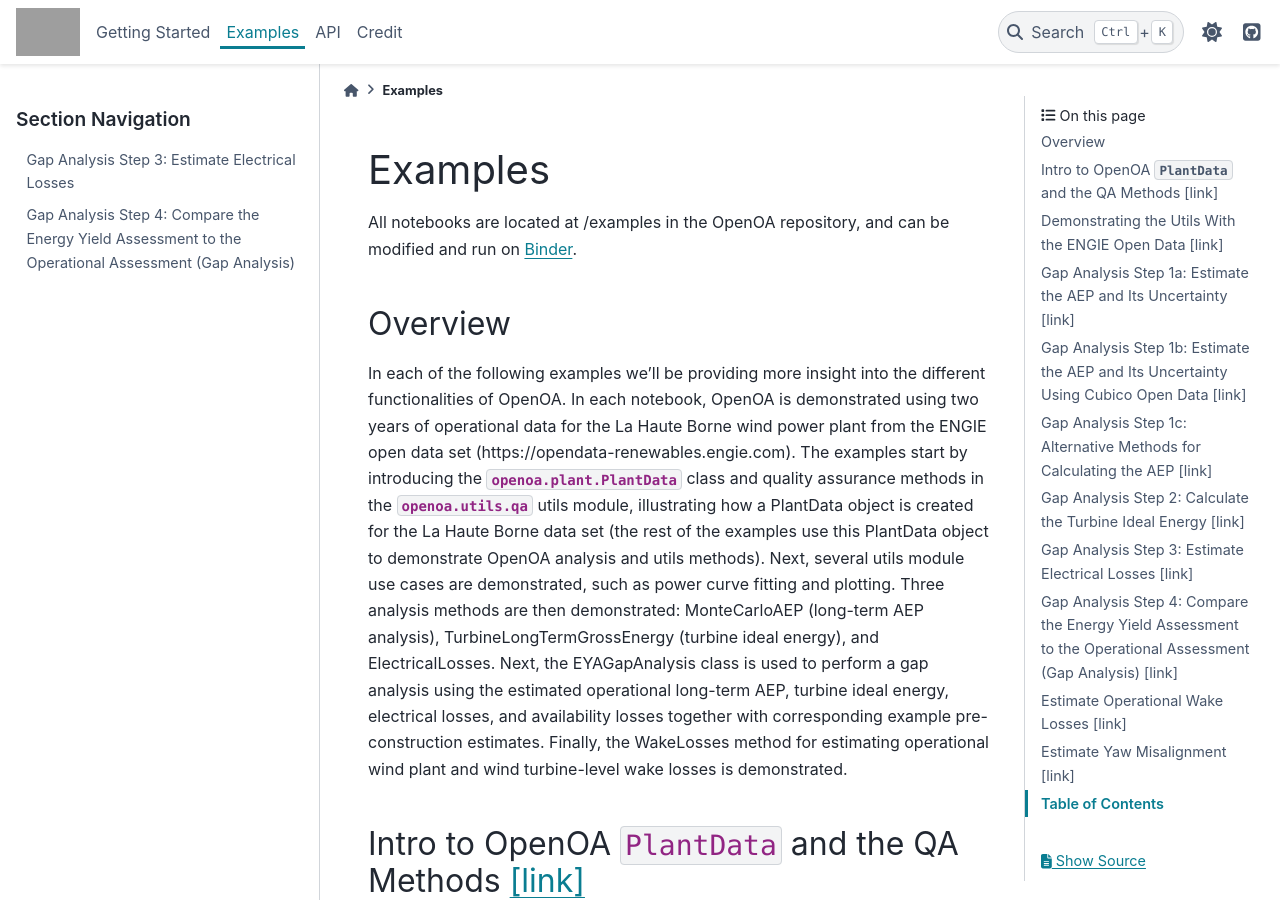
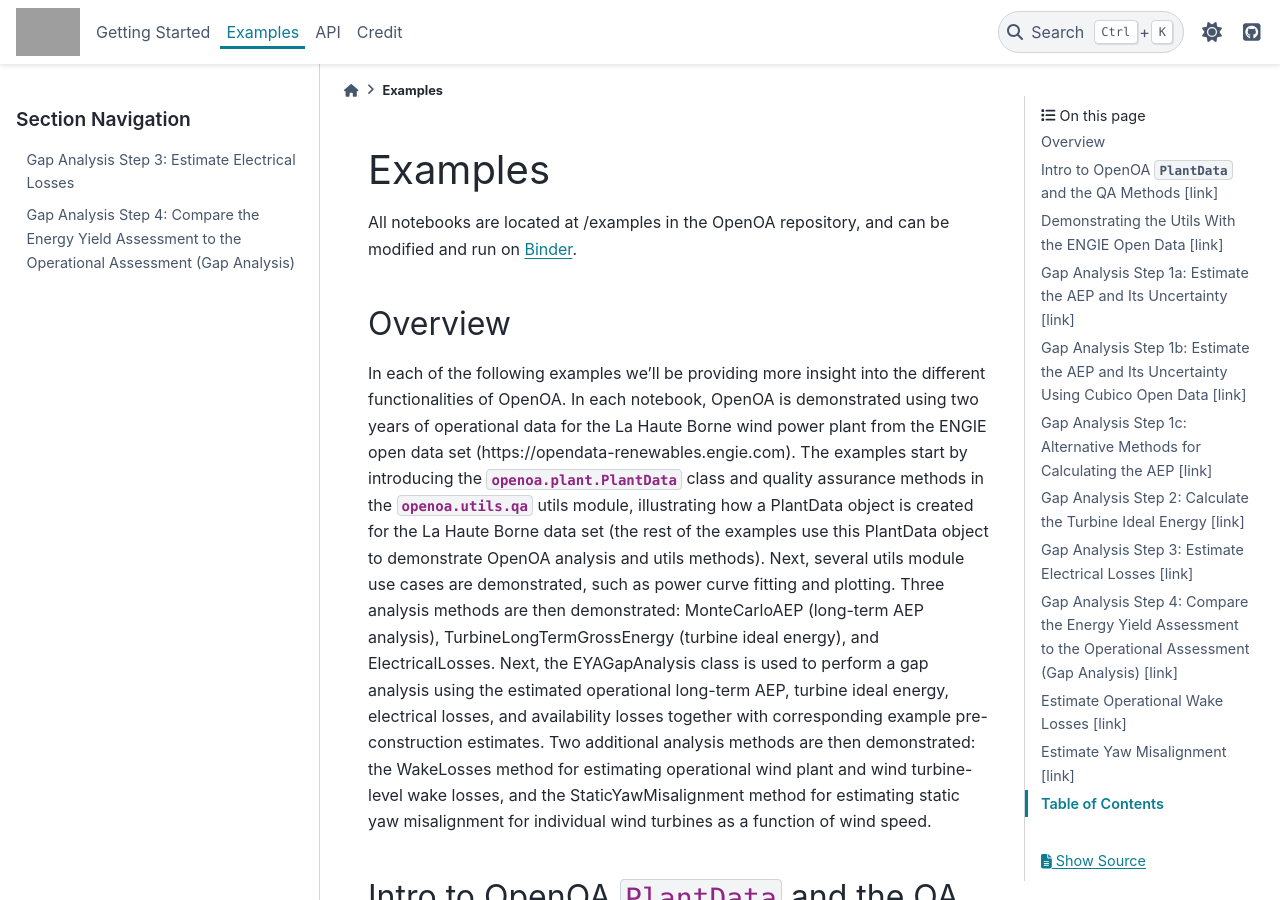
Before and after one commit to NREL/OpenOA, a Sphinx documentation site: the page built from sphinx/examples/index.md, in a window 1280 px wide and 900 px high. Built offline with Sphinx 7.4.7 and the PyData theme 0.15.4, drawn with Linux system fonts in a browser that asks for light colours; pages that are not in the unit, such as notebooks, are missing from menus; grey boxes are pictures that could not be loaded.

Commit message:
Adding yaw misalignment to overview of sphinx/examples/index.md

```diff
--- a/sphinx/examples/index.md
+++ b/sphinx/examples/index.md
@@ -6,7 +6,7 @@ All notebooks are located at /examples in the OpenOA repository, and can be modi
 ## Overview
 
 In each of the following examples we'll be providing more insight into the different functionalities
-of OpenOA. In each notebook, OpenOA is demonstrated using two years of operational data for the La Haute Borne wind power plant from the ENGIE open data set (https://opendata-renewables.engie.com). The examples start by introducing the {py:attr}`openoa.plant.PlantData` class and quality assurance methods in the {py:mod}`openoa.utils.qa` utils module, illustrating how a PlantData object is created for the La Haute Borne data set (the rest of the examples use this PlantData object to demonstrate OpenOA analysis and utils methods). Next, several utils module use cases are demonstrated, such as power curve fitting and plotting. Three analysis methods are then demonstrated: MonteCarloAEP (long-term AEP analysis), TurbineLongTermGrossEnergy (turbine ideal energy), and ElectricalLosses. Next, the EYAGapAnalysis class is used to perform a gap analysis using the estimated operational long-term AEP, turbine ideal energy, electrical losses, and availability losses together with corresponding example pre-construction estimates. Finally, the WakeLosses method for estimating operational wind plant and wind turbine-level wake losses is demonstrated.
+of OpenOA. In each notebook, OpenOA is demonstrated using two years of operational data for the La Haute Borne wind power plant from the ENGIE open data set (https://opendata-renewables.engie.com). The examples start by introducing the {py:attr}`openoa.plant.PlantData` class and quality assurance methods in the {py:mod}`openoa.utils.qa` utils module, illustrating how a PlantData object is created for the La Haute Borne data set (the rest of the examples use this PlantData object to demonstrate OpenOA analysis and utils methods). Next, several utils module use cases are demonstrated, such as power curve fitting and plotting. Three analysis methods are then demonstrated: MonteCarloAEP (long-term AEP analysis), TurbineLongTermGrossEnergy (turbine ideal energy), and ElectricalLosses. Next, the EYAGapAnalysis class is used to perform a gap analysis using the estimated operational long-term AEP, turbine ideal energy, electrical losses, and availability losses together with corresponding example pre-construction estimates. Two additional analysis methods are then demonstrated: the WakeLosses method for estimating operational wind plant and wind turbine-level wake losses, and the StaticYawMisalignment method for estimating static yaw misalignment for individual wind turbines as a function of wind speed.
 
 ## Intro to OpenOA `PlantData` and the QA Methods [[link]](00_intro_to_plant_data.ipynb)
 
@@ -81,7 +81,7 @@ of OpenOA. In each notebook, OpenOA is demonstrated using two years of operation
 * Introduces the static yaw misalignment estimation class and workflow
 * Demonstrates the estimation of yaw misalignment based on turbine-level SCADA data during
   the period of record
-* Illustrates the estimation of wake losses  for each wind turbine with and without uncertainty quantification
+* Illustrates the estimation of wake losses for each wind turbine with and without uncertainty quantification
 * Demonstrates methods for plotting yaw misalignment as a function of wind vane angle and normalized power
 
 ## Table of Contents
```
